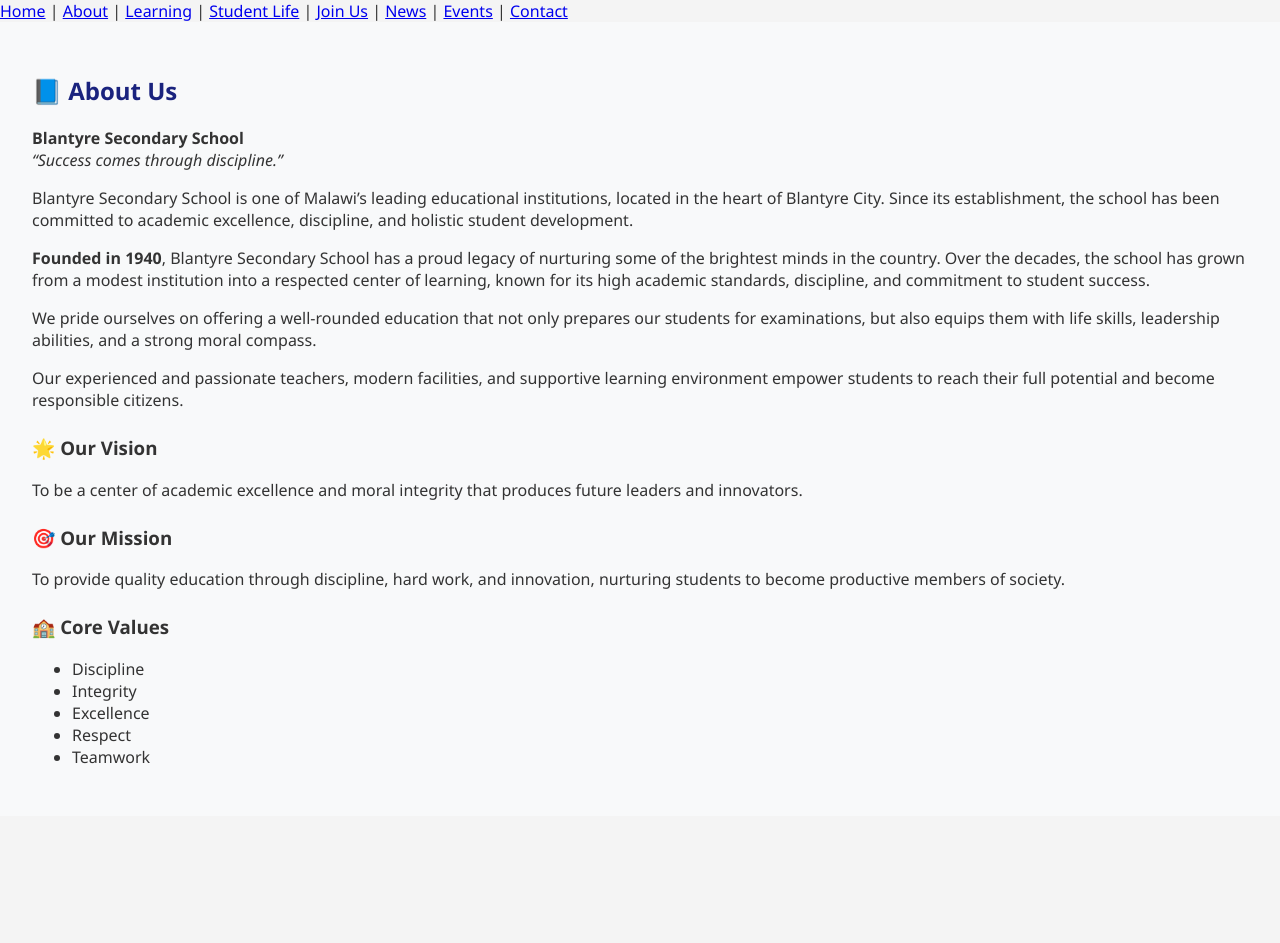
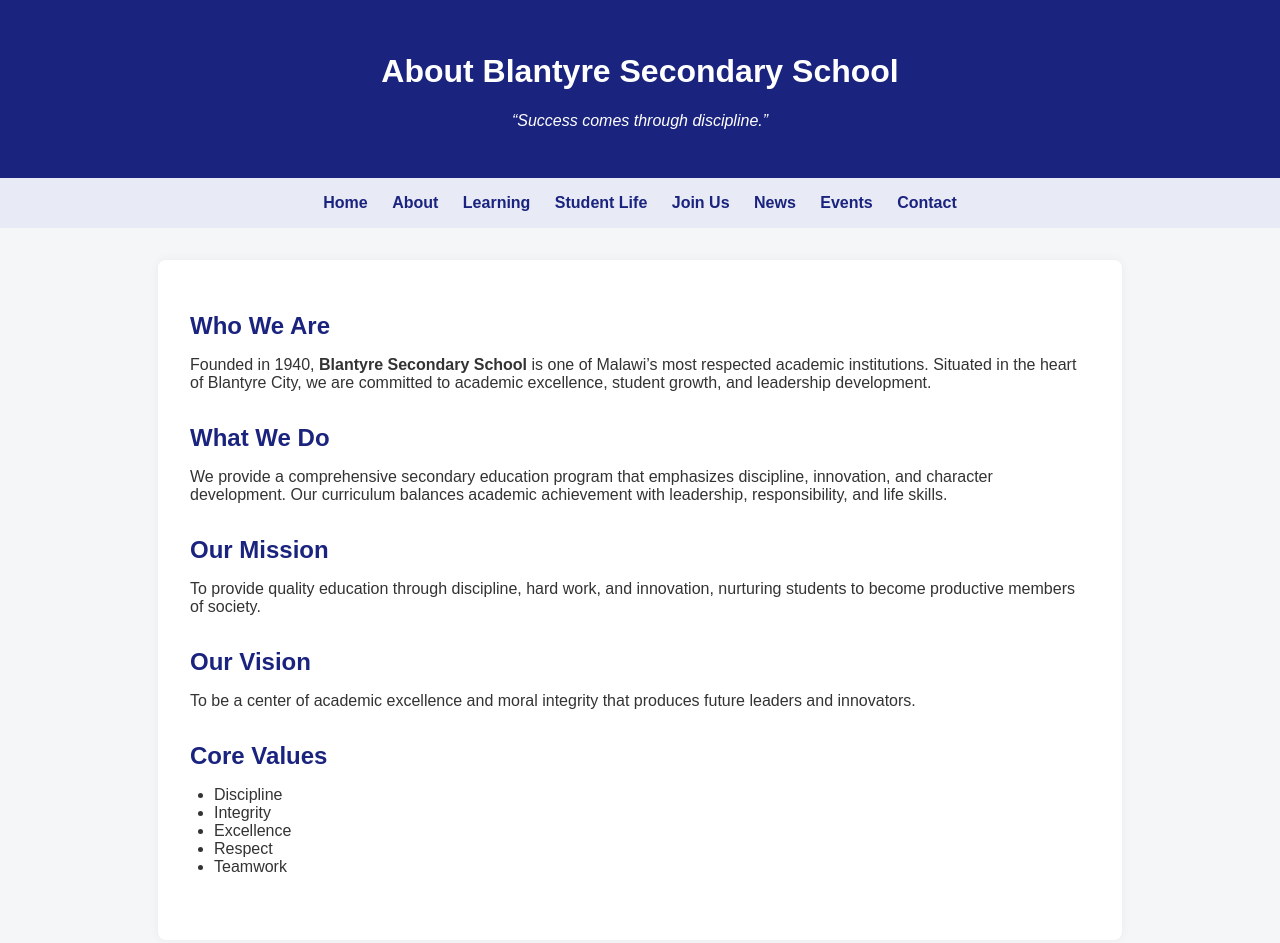
Before and after one commit to HOOKMW265/blantyre-school-site, a plain HTML site: page about.html in a window 1280 px wide. Before the commit the page ends 816 px from the top, so only its background shows below. Drawn offline with Linux system fonts and the light colour scheme.

Commit message:
Update about.html

```diff
--- a/about.html
+++ b/about.html
@@ -5,41 +5,92 @@
   <meta name="viewport" content="width=device-width, initial-scale=1.0" />
   <title>About Us - Blantyre Secondary School</title>
   <link rel="stylesheet" href="style.css" />
+  <style>
+    body {
+      font-family: Arial, sans-serif;
+      background-color: #f4f6f8;
+      margin: 0;
+      padding: 0;
+    }
+    header {
+      background: #1a237e;
+      color: white;
+      padding: 2rem;
+      text-align: center;
+    }
+    nav {
+      background: #e8eaf6;
+      padding: 1rem;
+      text-align: center;
+    }
+    nav a {
+      margin: 0 10px;
+      text-decoration: none;
+      color: #1a237e;
+      font-weight: bold;
+    }
+    .container {
+      max-width: 900px;
+      margin: 2rem auto;
+      background: white;
+      padding: 2rem;
+      border-radius: 8px;
+      box-shadow: 0 0 10px rgba(0,0,0,0.05);
+    }
+    h2 {
+      color: #1a237e;
+      margin-bottom: 1rem;
+    }
+    .section {
+      margin-bottom: 2rem;
+    }
+    ul {
+      list-style-type: disc;
+      padding-left: 1.5rem;
+    }
+  </style>
 </head>
 <body>
 
-  <!-- Navigation -->
+  <header>
+    <h1>About Blantyre Secondary School</h1>
+    <p><em>“Success comes through discipline.”</em></p>
+  </header>
+
   <nav>
-    <a href="index.html">Home</a> |
-    <a href="about.html">About</a> |
-    <a href="learning.html">Learning</a> |
-    <a href="student-life.html">Student Life</a> |
-    <a href="join-us.html">Join Us</a> |
-    <a href="news.html">News</a> |
-    <a href="events.html">Events</a> |
+    <a href="index.html">Home</a>
+    <a href="about.html">About</a>
+    <a href="learning.html">Learning</a>
+    <a href="student-life.html">Student Life</a>
+    <a href="join-us.html">Join Us</a>
+    <a href="news.html">News</a>
+    <a href="events.html">Events</a>
     <a href="contact.html">Contact</a>
   </nav>
 
-  <!-- About Section -->
-  <section id="about-us" style="padding: 2rem; background-color: #f8f9fa;">
-    <h2 style="color: #1a237e;">📘 About Us</h2>
-    <p><strong>Blantyre Secondary School</strong><br><em>“Success comes through discipline.”</em></p>
+  <div class="container">
+    <div class="section">
+      <h2>Who We Are</h2>
+      <p>Founded in 1940, <strong>Blantyre Secondary School</strong> is one of Malawi’s most respected academic institutions. Situated in the heart of Blantyre City, we are committed to academic excellence, student growth, and leadership development.</p>
+    </div>
 
-    <p>Blantyre Secondary School is one of Malawi’s leading educational institutions, located in the heart of Blantyre City. Since its establishment, the school has been committed to academic excellence, discipline, and holistic student development.</p>
+    <div class="section">
+      <h2>What We Do</h2>
+      <p>We provide a comprehensive secondary education program that emphasizes discipline, innovation, and character development. Our curriculum balances academic achievement with leadership, responsibility, and life skills.</p>
+    </div>
 
-    <p><strong>Founded in 1940</strong>, Blantyre Secondary School has a proud legacy of nurturing some of the brightest minds in the country. Over the decades, the school has grown from a modest institution into a respected center of learning, known for its high academic standards, discipline, and commitment to student success.</p>
+    <div class="section">
+      <h2>Our Mission</h2>
+      <p>To provide quality education through discipline, hard work, and innovation, nurturing students to become productive members of society.</p>
+    </div>
 
-    <p>We pride ourselves on offering a well-rounded education that not only prepares our students for examinations, but also equips them with life skills, leadership abilities, and a strong moral compass.</p>
+    <div class="section">
+      <h2>Our Vision</h2>
+      <p>To be a center of academic excellence and moral integrity that produces future leaders and innovators.</p>
+    </div>
 
-    <p>Our experienced and passionate teachers, modern facilities, and supportive learning environment empower students to reach their full potential and become responsible citizens.</p>
-
-    <h3 style="margin-top: 1.5rem;">🌟 Our Vision</h3>
-    <p>To be a center of academic excellence and moral integrity that produces future leaders and innovators.</p>
-
-    <h3 style="margin-top: 1.5rem;">🎯 Our Mission</h3>
-    <p>To provide quality education through discipline, hard work, and innovation, nurturing students to become productive members of society.</p>
-
-    <h3 style="margin-top: 1.5rem;">🏫 Core Values</h3>
+    <div class="section">
+      <h2>Core Values</h2>
       <ul>
         <li>Discipline</li>
         <li>Integrity</li>
@@ -47,7 +98,8 @@
         <li>Respect</li>
         <li>Teamwork</li>
       </ul>
-  </section>
+    </div>
+  </div>
 
 </body>
 </html>
```
Lines whose indentation alone changed are shown as unchanged.
